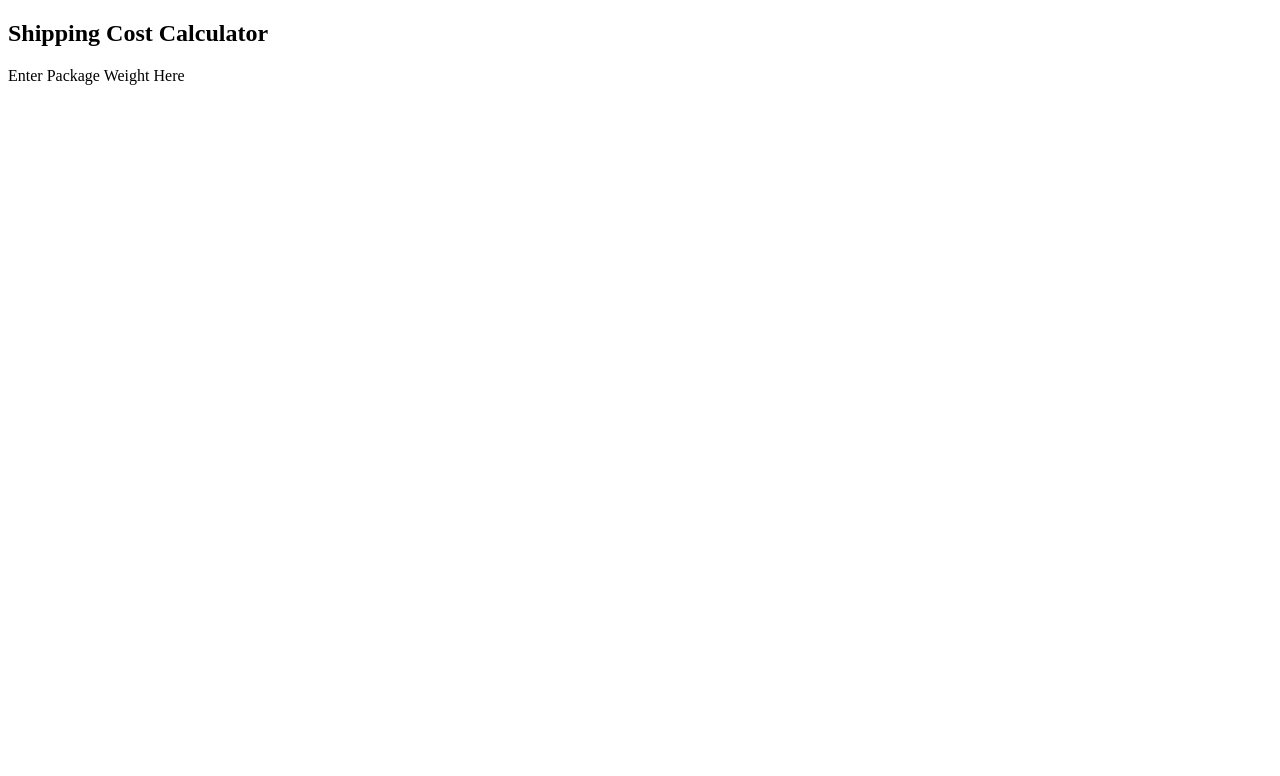
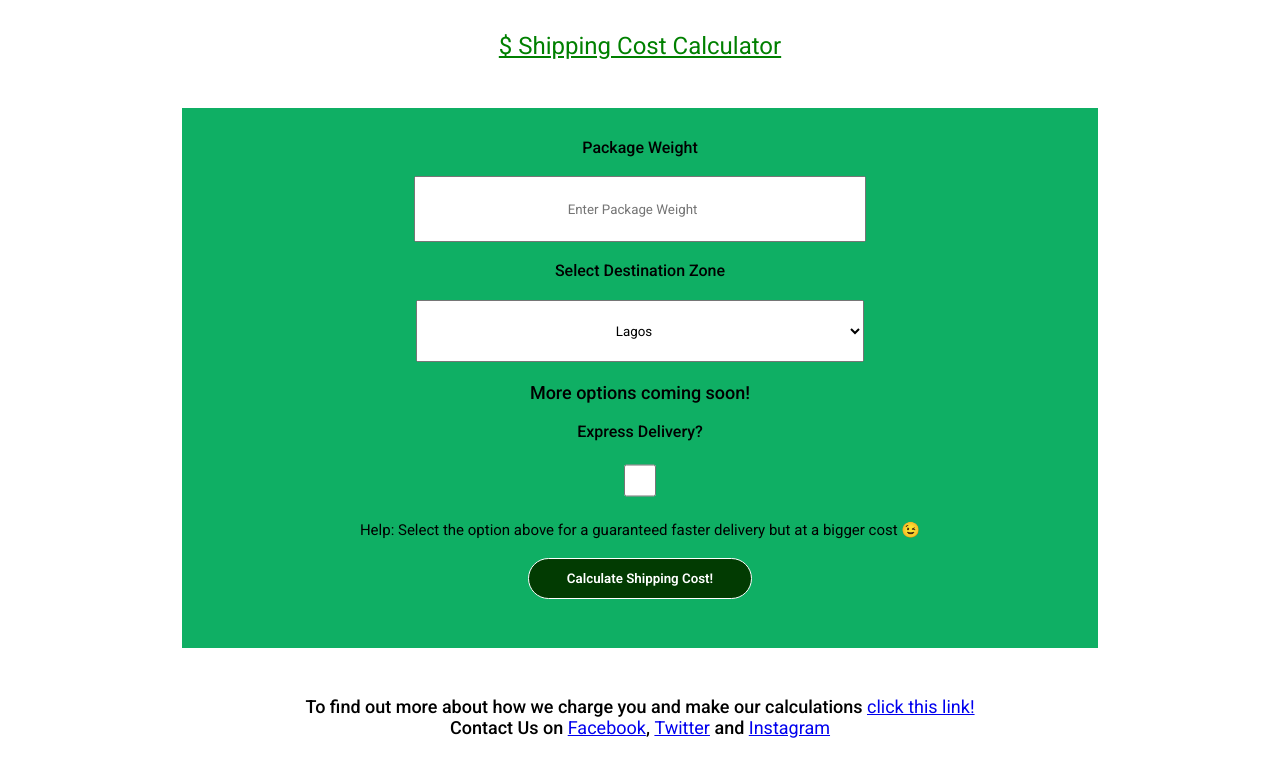
Before and after one commit to Sultan2403/Shipping-Cost-Calculator-, a plain HTML site: page index.html in a window 1280 px wide. Drawn offline with Linux system fonts and the light colour scheme.

Commit message:
final stuff sha

```diff
--- a/index.html
+++ b/index.html
@@ -6,14 +6,45 @@
     <meta name="viewport" content="width=device-width, initial-scale=1.0">
     <title>Document</title>
     <link rel="stylesheet" href="./styles.css" />
+
+    <!-- Resources -->
+    <link rel="preconnect" href="https://fonts.googleapis.com">
+    <link rel="preconnect" href="https://fonts.gstatic.com" crossorigin>
+    <link href="https://fonts.googleapis.com/css2?family=Roboto:ital,wght@0,100..900;1,100..900&display=swap"
+        rel="stylesheet">
 </head>
 
 <body>
-    <h2>Shipping Cost Calculator</h2>
+    <h2>$ Shipping Cost Calculator</h2>
     <form>
-        <label for="">Enter Package Weight Here</label>
+        <label for="Weight">Package Weight </label>
+        <input type="number" id="Weight" min="0" max="50" placeholder="Enter Package Weight" step="1" required />
+        <label for="destination-zone">Select Destination Zone</label>
+        <select id="destination-zone" required>
+            <option value="" disabled>Select A Destination Zone</option>
+            <option id="Lagos" value="Lagos" selected>Lagos</option>
+            <option id="Ibadan" value="Ibadan">Ibadan</option>
+            <option id="Anambra" value="Anambra">Anambra</option>
+            <option id="Kwara" value="Kwara">Kwara</option>
+            <option id="Sokoto" value="Sokoto">Sokoto</option>
 
+        </select>
+        <p>More options coming soon!</p>
+        <label for="exp-delivery">Express Delivery?</label>
+        <input type="checkbox" id="exp-delivery" />
+        <p class="help">Help: Select the option above for a guaranteed faster delivery but at a bigger cost 😉</p>
+
+
+        <button id="Calc-btn" type="button">Calculate Shipping Cost!</button>
+        <p id="result"></p>
     </form>
+    <p class="extra-info">To find out more about how we charge you and make our calculations <a href="./help.html">click
+            this
+            link!</a> </p>
+    <p>Contact Us on <a href="https://www.facebook.com/" target="_blank">Facebook</a>, <a href="https://x.com/"
+            target="_blank">Twitter</a> and <a href="https://www.instagram.com/" target="_blank">Instagram</a> </p>
+
+    <script src="./script.js"></script>
 </body>
 
 </html>
--- a/script.js
+++ b/script.js
@@ -0,0 +1,67 @@
+// Setting Up Variables
+
+const Base_Cost = 15000;
+const Lagos = document.getElementById("Lagos");
+const Ibadan = document.getElementById("Ibadan");
+const Kwara = document.getElementById("Kwara");
+const Sokoto = document.getElementById("Sokoto");
+const Anambra = document.getElementById("Anambra");
+const button = document.getElementById("Calc-btn");
+const exp = document.getElementById("exp-delivery");
+
+
+button.addEventListener("click", function () {
+    const Destination_Zone = document.getElementById("destination-zone");
+    const Selected_Destination_Zone = Destination_Zone.options[Destination_Zone.selectedIndex].id;
+    const Package_Weight = parseInt(document.getElementById("Weight").value);
+    let Total_Amount = Base_Cost;
+
+    if (isNaN(Package_Weight) || Package_Weight < 0) {
+        alert("Please input valid parameters");
+        return;
+    }
+    if (Package_Weight > 50) {
+        alert("Max weight is 50kg");
+        return;
+    }
+    if (Selected_Destination_Zone === Lagos.id) {
+        Total_Amount += 10000;
+    }
+    else if (Selected_Destination_Zone === Ibadan.id) {
+        Total_Amount += 15000;
+    }
+    else if (Selected_Destination_Zone === Kwara.id) {
+        Total_Amount += 20000;
+    }
+    else if (Selected_Destination_Zone === Sokoto.id) {
+        Total_Amount += 25000;
+    }
+    else if (Selected_Destination_Zone === Anambra.id) {
+        Total_Amount += 30000;
+    }
+    if (Package_Weight > 50) {
+        Total_Amount += 10000;
+    }
+    else if (Package_Weight > 40) {
+        Total_Amount += 8000
+    }
+    else if (Package_Weight > 30) {
+        Total_Amount += 6000
+    }
+    else if (Package_Weight > 20) {
+        Total_Amount += 5000;
+    }
+    else if (Package_Weight > 10) {
+        Total_Amount += 2000;
+    }
+    else if (Package_Weight > 5) {
+        Total_Amount += 1000;
+    }
+
+
+    if (exp.checked) {
+        Total_Amount *= 1.5;
+    }
+    let result = document.getElementById("result")
+    result.textContent = ("The amount to be paid for " + Package_Weight + "kg to zone " + Selected_Destination_Zone + " is N" + Total_Amount)
+})
--- a/styles.css
+++ b/styles.css
@@ -0,0 +1,83 @@
+* {
+  margin: 0;
+  padding: 0;
+  font-family: "Roboto", sans-serif;
+  font-weight: 400;
+  text-align: center;
+}
+
+h2 {
+  text-align: center;
+  margin: 2rem;
+  color: green;
+  text-decoration: underline;
+}
+
+form {
+  display: flex;
+  flex-direction: column;
+  justify-content: center;
+  align-items: center;
+  background-color: rgb(15, 175, 100);
+  width: 70%;
+  justify-self: center;
+  align-self: center;
+  height: 60vh;
+  margin: 3rem auto;
+  gap: 1.2rem;
+  padding: 30px 10px;
+}
+
+label {
+  font-weight: 500;
+}
+
+input {
+  width: 50%;
+  height: 6rem;
+}
+
+input::placeholder {
+  text-align: center;
+}
+
+#exp-delivery {
+  width: 2rem;
+  height: 4rem;
+}
+
+button {
+  height: 3rem;
+  width: 25%;
+  background-color: rgb(2, 59, 2);
+  color: white;
+  padding: 12px 24px;
+  border-radius: 25px;
+  border: 1px solid white;
+  font-weight: 560;
+}
+
+select {
+  width: 50%;
+  height: 6rem;
+  text-align: center;
+}
+
+option {
+  font-family: sans-serif;
+  font-weight: 500;
+}
+
+p {
+  font-weight: 500;
+  font-size: 18px;
+}
+
+.help {
+  font-size: 15px;
+  font-weight: 400;
+}
+
+.extra-info {
+  justify-self: center;
+}
--- /dev/null
+++ b/styles2.css
@@ -0,0 +1,21 @@
+h3 {
+  margin: 2rem auto;
+  text-align: center;
+}
+body {
+  font-weight: 500;
+  font-family: "Roboto", sans-serif;
+}
+h3 {
+  font-style: 600;
+  color: green;
+  text-decoration: underline;
+}
+p {
+  text-align: center;
+  font-weight: 600;
+}
+li {
+  font-weight: 500;
+  margin: 2rem;
+}
```
Also changed, not shown: help.html (added, +28 -0 lines).
